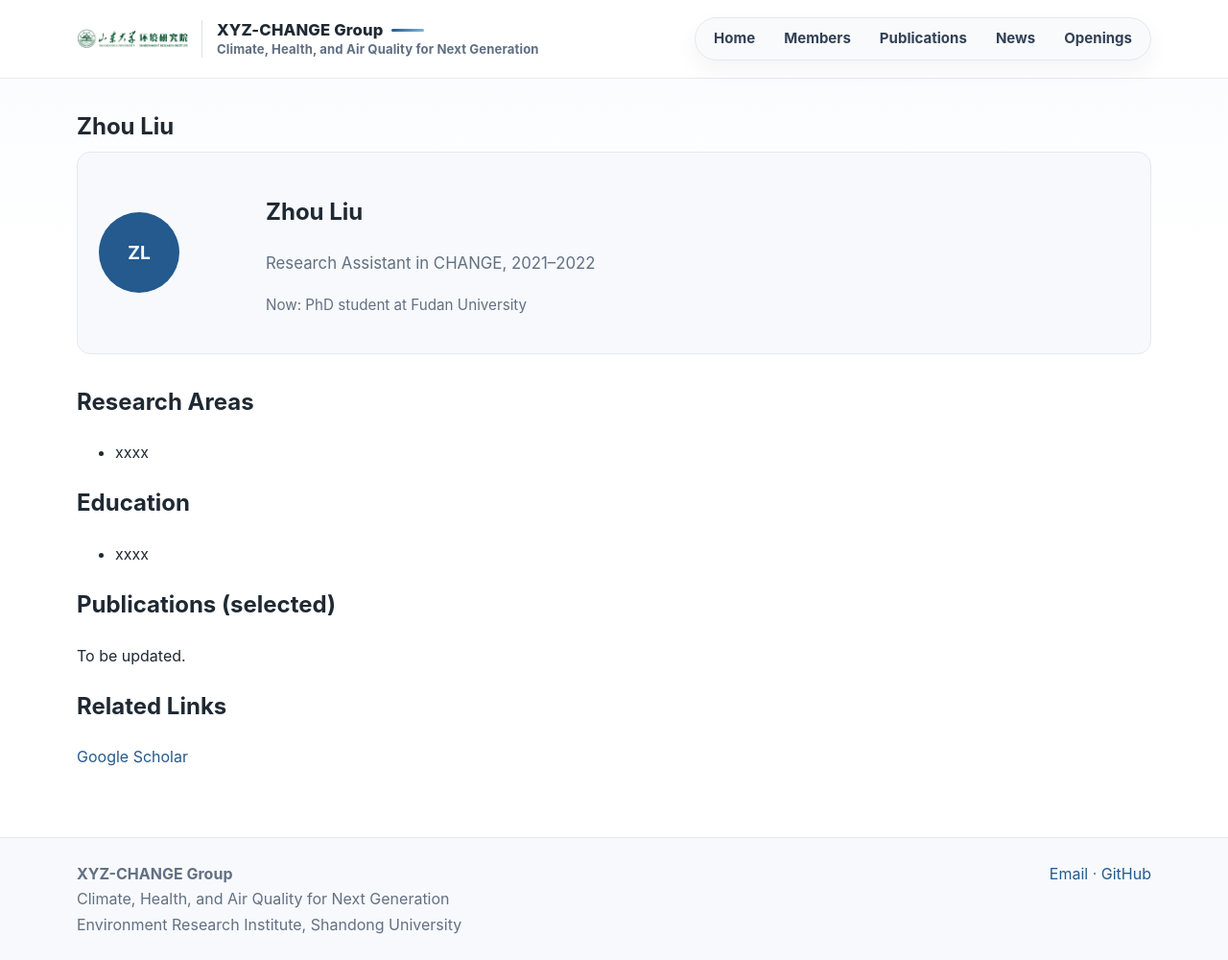
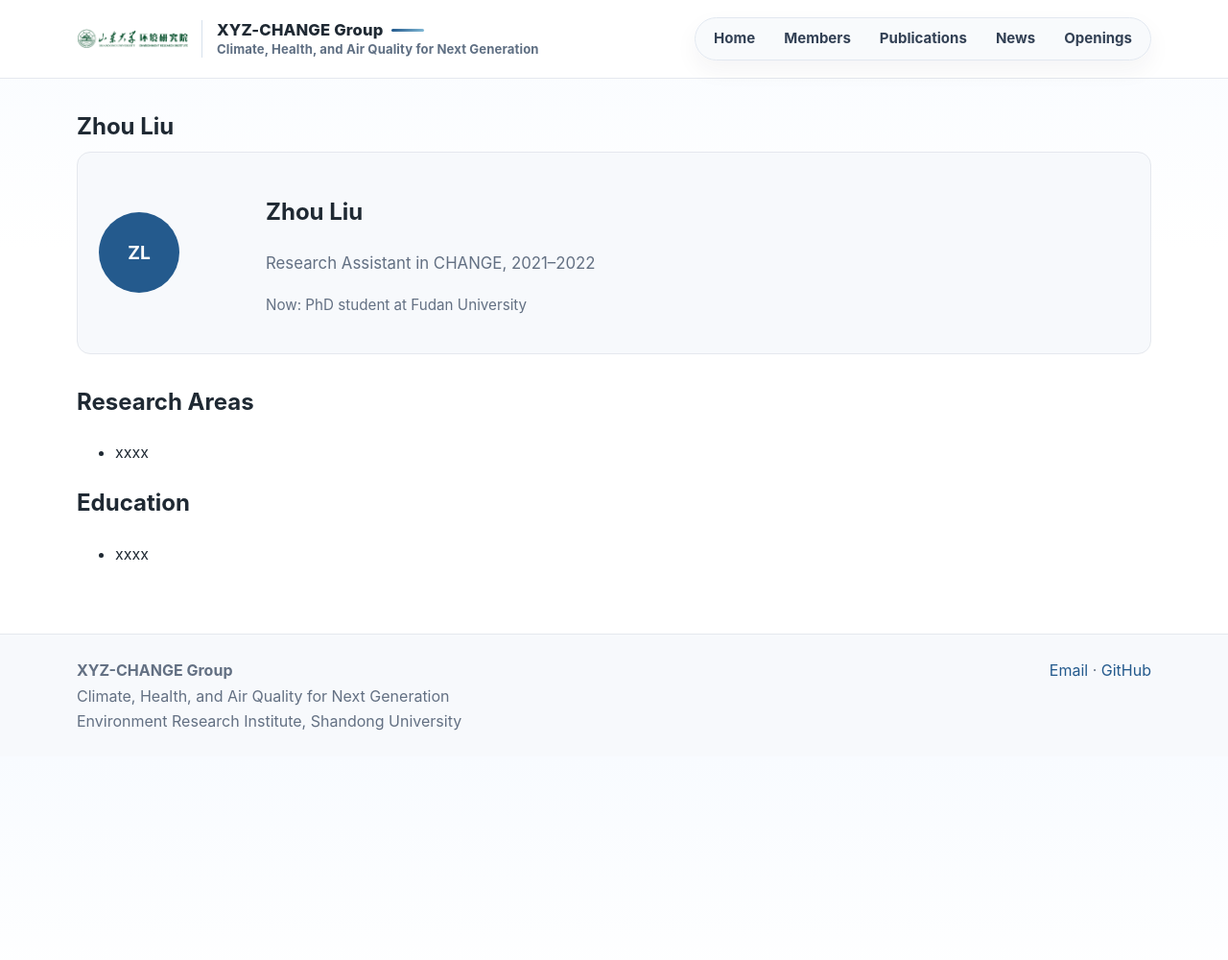
Before and after one commit to MuJSh/xyz_CHANGE, a Jekyll site: the page built from _pages/zhou-liu.md, in a window 1280 px wide and 1000 px high. Shown: the whole window at 96% size. Built offline with Jekyll 4.4.1, drawn with Linux system fonts in a browser that asks for light colours.

Commit message:
Remove automatic member profile sections from layout

```diff
--- a/_layouts/default.html
+++ b/_layouts/default.html
@@ -13,24 +13,6 @@
     {% include header.html %}
     <main class="site-main">
       {{ content }}
-      {% assign add_member_extra = false %}
-      {% if page.url contains '/members/' %}
-        {% unless page.url == '/members/yuqiang-zhang/' %}
-          {% unless page.url == '/members/jingjing-ma/' %}
-            {% unless content contains 'Publications (selected)' %}
-              {% assign add_member_extra = true %}
-            {% endunless %}
-          {% endunless %}
-        {% endunless %}
-      {% endif %}
-      {% if add_member_extra %}
-      <section class="profile-extra-sections">
-        <h2>Publications (selected)</h2>
-        <p>To be updated.</p>
-        <h2>Related Links</h2>
-        <p><a href="https://scholar.google.com/scholar?q={{ page.title | replace: ' ', '+' }}">Google Scholar</a></p>
-      </section>
-      {% endif %}
     </main>
     {% include footer.html %}
     <script>
```
